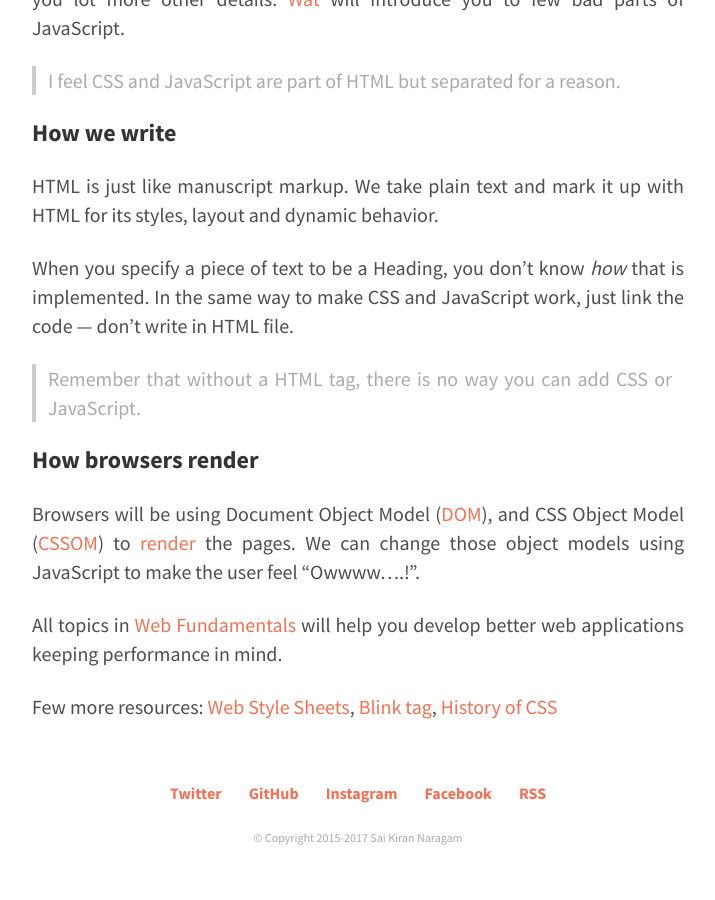
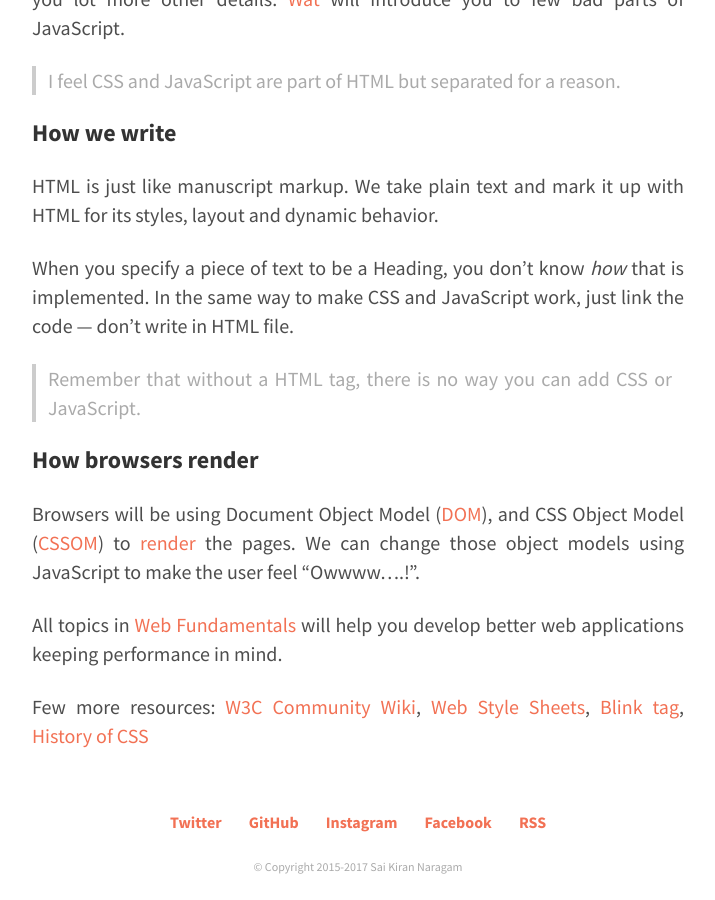
Before and after one commit to nsaikiran/impression, a Jekyll site: the page built from _posts/2017-01-27-How-did-I-understand-web-page.md, in a window 1280 px wide and 900 px high, scrolled down 1131 px. Shown: the whole window, without its empty margins (282-997 px from the left). Built offline with Jekyll 4.4.1, drawn with Linux system fonts in a browser that asks for light colours; comment, search, counter and statistics services are not loaded; before the commit the page ends 2002 px from its top, so only the background shows below that.

Commit message:
Update web links
Updated a web links, because it will be moved soon. And added a new
link.

```diff
--- a/_posts/2017-01-27-How-did-I-understand-web-page.md
+++ b/_posts/2017-01-27-How-did-I-understand-web-page.md
@@ -58,12 +58,12 @@
 All topics in [Web Fundamentals][] will help you develop better web applications keeping
 performance in mind.
 
-Few more resources: [Web Style Sheets](https://www.w3.org/Style/), [Blink tag](https://www.w3.org/Style/customdtd), [History of CSS](https://www.w3.org/Style/LieBos2e/history/Overview.html)
+Few more resources: [W3C Community Wiki](https://www.w3.org/community/webed/wiki/Main_Page), [Web Style Sheets](https://www.w3.org/Style/), [Blink tag](https://www.w3.org/Style/customdtd), [History of CSS](https://www.w3.org/Style/LieBos2e/history/Overview.html)
 
 
 [Hypertext]: https://www.w3.org/WhatIs.html
 [Markup]: https://en.wikipedia.org/wiki/Markup_language#Etymology_and_origin
-[Web Standards]: https://www.w3.org/wiki/The_web_standards_model_-_HTML_CSS_and_JavaScript
+[Web Standards]: https://www.w3.org/community/webed/wiki/The_web_standards_model_-_HTML_CSS_and_JavaScript
 [CSS]: https://www.w3.org/Style/LieBos2e/history/Overview.html
 [CSS Timeline]: https://www.w3.org/Style/CSS20/
 [CSS History]: https://www.w3.org/Style/CSS20/history.html
```
